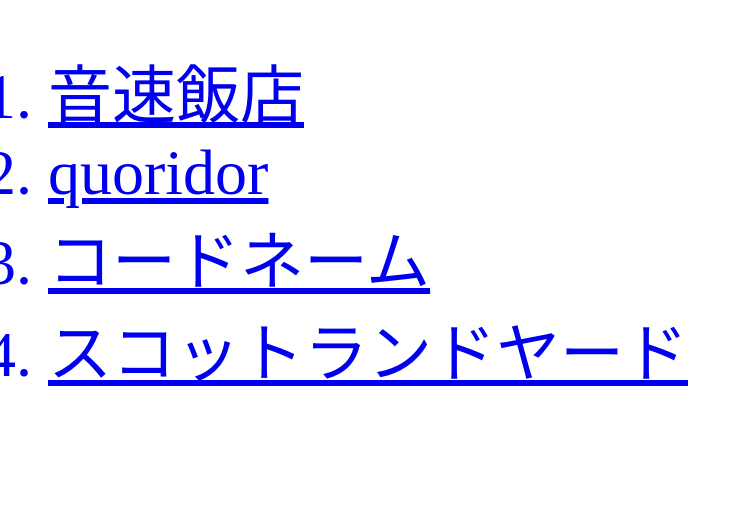
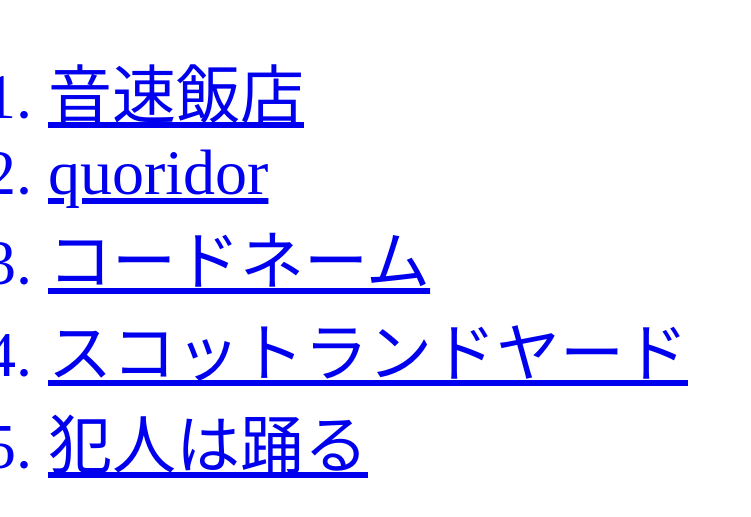
Before and after one commit to nazu2/sample, a plain HTML site: page index.html in a window 1280 px wide. Shown: the part 87-604 px from the top of the page, without its empty margins (0-751 px from the left). Drawn offline with Linux system fonts and the light colour scheme.

Commit message:
Update index.html

```diff
--- a/index.html
+++ b/index.html
@@ -12,6 +12,7 @@
             <a href="quoridor.pdf"><li>quoridor</li></a>
             <a href="codename.pdf"><li>コードネーム</li></a>
             <a href="Scotlandyard.pdf"><li>スコットランドヤード</li></a>
+            <a href="dancinghanninn.pdf"><li>犯人は踊る</li></a>
         </ol>
     </body>
 </html>
```
